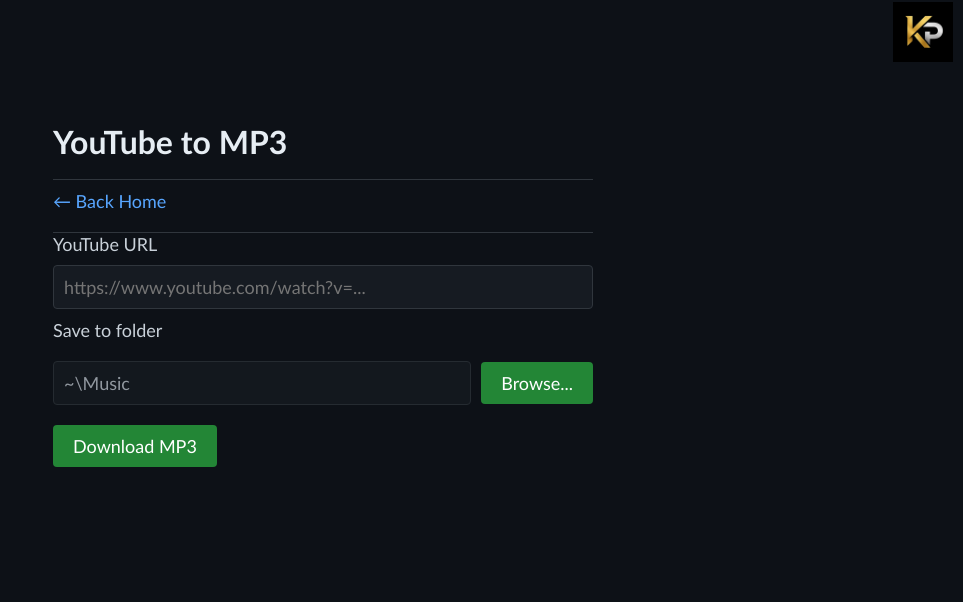
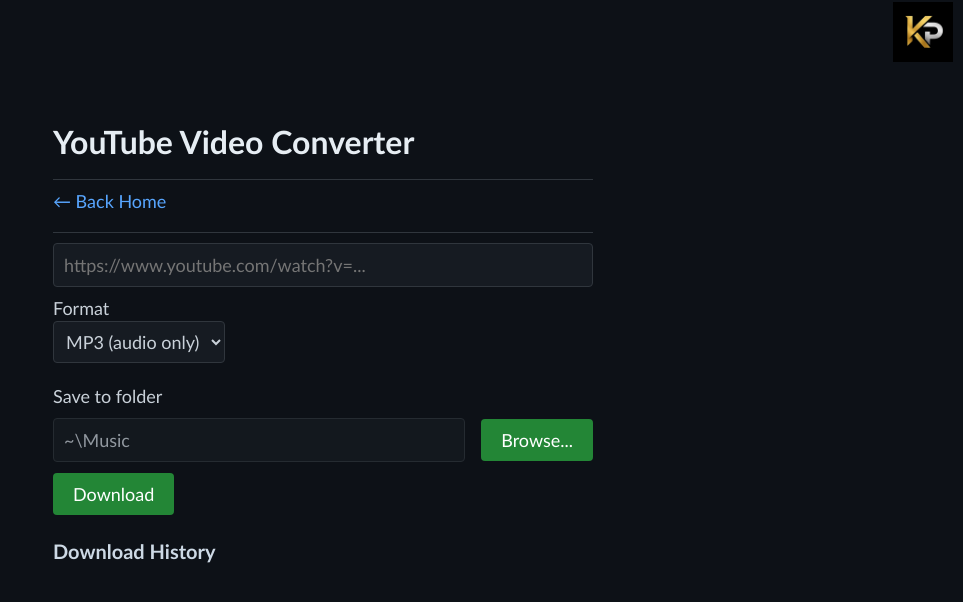
Before and after one commit to kp321-user/KP-Homepage, a Flask app: page /converter in a window 1280 px wide. Shown: the top 602 px of the page, without its empty margins (317-1280 px from the left). Run offline with Flask 3, Linux system fonts and the light colour scheme; a user stored in the database is signed in; data that the repository does not hold is empty.

Commit message:
conversion page updated with mp4 and history

```diff
--- a/app.py
+++ b/app.py
@@ -11,6 +11,7 @@
     current_user,
 )
 from datetime import datetime
+from matplotlib.pyplot import title
 import requests
 from bs4 import BeautifulSoup
 from dotenv import load_dotenv
@@ -286,6 +287,7 @@
 
 
 download_folder = {"path": os.path.expanduser("~\\Music")}
+download_history = []
 
 
 @app.route("/pick-folder")
@@ -323,23 +325,40 @@
 def convert():
     url = request.form.get("url")
     folder = download_folder["path"]
+    format = request.form.get("format", "mp3")
 
-    ydl_opts = {
-        "format": "bestaudio/best",
-        "outtmpl": os.path.join(folder, "%(title)s.%(ext)s"),
-        "postprocessors": [
-            {
-                "key": "FFmpegExtractAudio",
-                "preferredcodec": "mp3",
-                "preferredquality": "192",
-            }
-        ],
-    }
+    if format == "mp4":
+        ydl_opts = {
+            "format": "bestvideo+bestaudio/best",
+            "outtmpl": os.path.join(folder, "%(title)s.%(ext)s"),
+            "merge_output_format": "mp4",
+        }
+    else:
+        ydl_opts = {
+            "format": "bestaudio/best",
+            "outtmpl": os.path.join(folder, "%(title)s.%(ext)s"),
+            "postprocessors": [
+                {
+                    "key": "FFmpegExtractAudio",
+                    "preferredcodec": "mp3",
+                    "preferredquality": "192",
+                }
+            ],
+        }
 
     with yt_dlp.YoutubeDL(ydl_opts) as ydl:
         ydl.extract_info(url, download=True)
+        info = ydl.extract_info(url, download=True)
+        title = info.get("title", "Unknown")
 
-    return jsonify({"status": "ok"})
+    download_history.append(title)
+    return jsonify({"status": "ok", "title": title})
+
+
+@app.route("/download-history")
+@login_required
+def get_history():
+    return jsonify({"history": download_history})
 
 
 if __name__ == "__main__":
--- a/static/darkstyle.css
+++ b/static/darkstyle.css
@@ -43,7 +43,6 @@
     color: #c9d1d9;
     font-size: 18px;
 }
-}
 
 /* ── Small ── */
 small {
@@ -81,7 +80,7 @@
 /* ── Lists ── */
 ul, ol {
     padding-left: 24px;
-    line-height: 1.8;
+    line-height: 1.6;
 }
 
 li {
--- a/templates/converter.html
+++ b/templates/converter.html
@@ -3,7 +3,7 @@
 <head>
   <meta charset="UTF-8">
   <meta name="viewport" content="width=device-width, initial-scale=1.0">
-  <title>YouTube to MP3 Converter</title>
+  <title>YouTube Video Converter</title>
   <link rel="preconnect" href="https://fonts.googleapis.com">
   <link rel="preconnect" href="https://fonts.gstatic.com" crossorigin>
   <link href="https://fonts.googleapis.com/css2?family=Open+Sans&display=swap" rel="stylesheet">
@@ -29,8 +29,8 @@
     .folder-row {
       display: flex;
       align-items: center;
-      gap: 10px;
-      margin: 10px 0;
+      gap: 16px;
+      margin: 1px 0;
     }
     #folder-display {
       flex: 1;
@@ -51,22 +51,31 @@
 <body>
   <img src="static/favicon-256x256.png" class="top-right-logo" alt="Logo">
     <div class="converter-box">
-    <h1>YouTube to MP3</h1>
+      <h1>YouTube Video Converter</h1>
       <a href="/" class="back-link">← Back Home</a>
       <hr>
 
-    <label>YouTube URL</label>
       <input type="text" id="url" placeholder="https://www.youtube.com/watch?v=..." />
 
+      <label>Format</label><br>
+      <div class="folder-row"></div>
+      <select id="format">
+          <option value="mp3">MP3 (audio only)</option>
+          <option value="mp4">MP4 (video)</option>
+      </select>
+      <br><br>
       <label>Save to folder</label>
       <div class="folder-row">
         <input type="text" id="folder-display" value="{{ folder }}" readonly />
         <button onclick="pickFolder()">Browse...</button>
       </div>
 
-    <button onclick="convertVideo()">Download MP3</button>
+      <button onclick="convertVideo()">Download</button>
 
       <div id="status"></div>
+
+      <h3>Download History</h3>
+      <ul id="history-list"></ul>
     </div>
 
   <script>
@@ -88,6 +97,8 @@
       document.getElementById("status").textContent = "Converting... please wait.";
 
       const formData = new FormData();
+      const format = document.getElementById("format").value;
+      formData.append("format", format);
       formData.append("url", url);
 
       const res = await fetch("/convert", {
@@ -97,6 +108,7 @@
 
       if (res.ok) {
         document.getElementById("status").textContent = "Done! File saved to folder.";
+        loadHistory(); // refresh history after conversion
       } else {
       document.getElementById("status").textContent = "Something went wrong. Check the Flask console.";
       }
@@ -113,6 +125,20 @@
               document.getElementById("status").textContent = "Something went wrong. Check the Flask console.";
             } */
     }
+    async function loadHistory() {
+      const res = await fetch("/download-history");
+      const data = await res.json();
+      const list = document.getElementById("history-list");
+      list.innerHTML = "";
+      for (const title of data.history) {
+          const li = document.createElement("li");
+          li.textContent = title;
+          list.appendChild(li);
+      }
+    }
+
+    // load history when page opens
+    loadHistory();
   </script>
 </body>
 </html>
```
Lines whose indentation alone changed are shown as unchanged.
